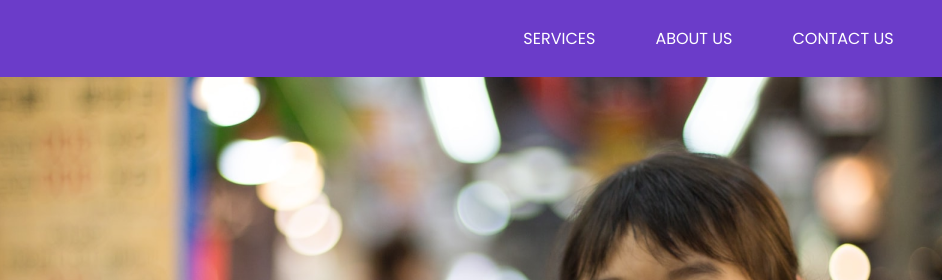
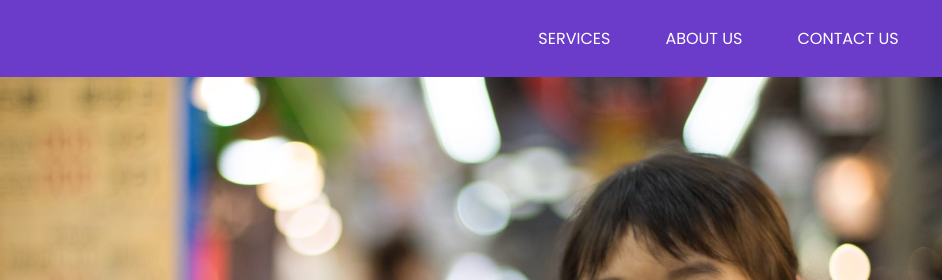
Before and after one commit to lahiruprabath701/frontend-project, a plain HTML site: page index.html in a window 1280 px wide. Shown: the top 280 px of the page, 338-1280 px from the left. Drawn offline with Linux system fonts and the light colour scheme.

Commit message:
Update style.css

```diff
--- a/style.css
+++ b/style.css
@@ -69,7 +69,7 @@ nav .logo{
 nav ul{
     display: flex;
     align-items: center;
-    gap: 60px;
+    gap: 55px;
     margin-right: 80px;
     color:#FFFFFF;
 }
```
